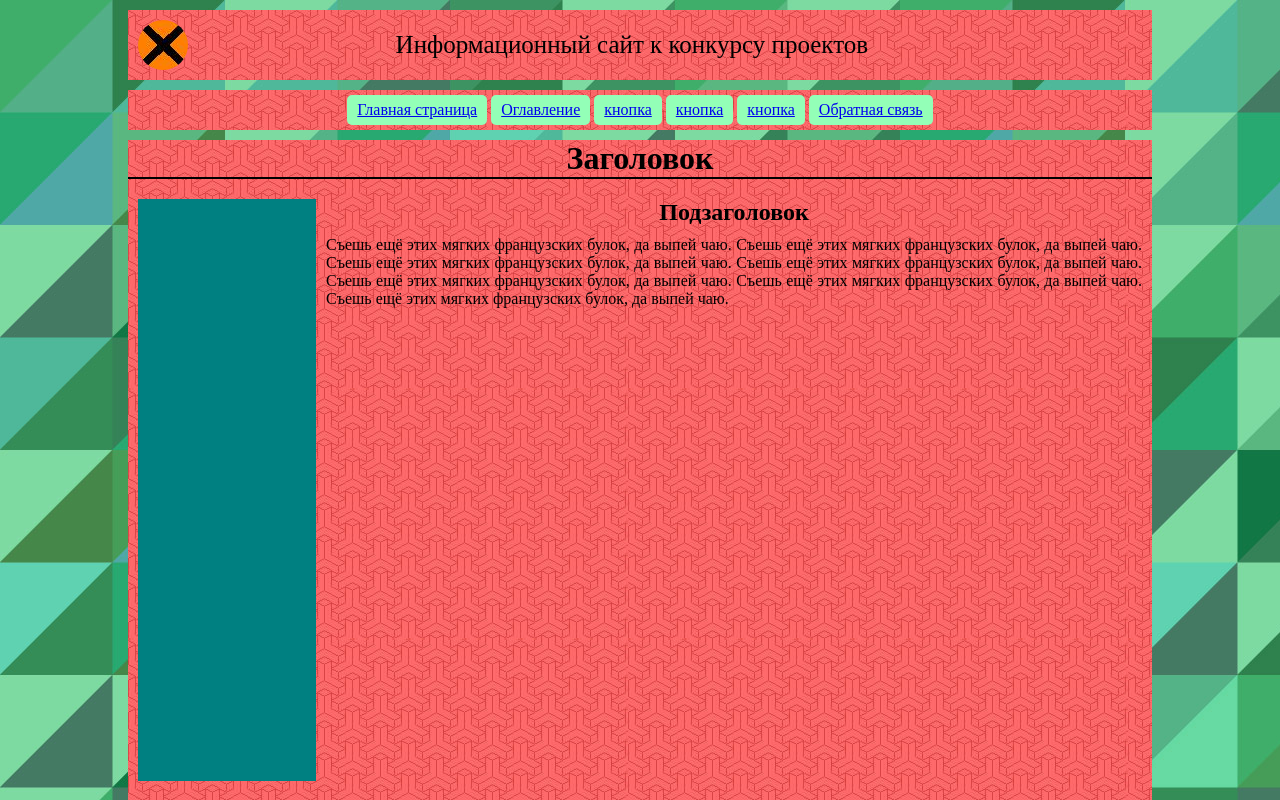
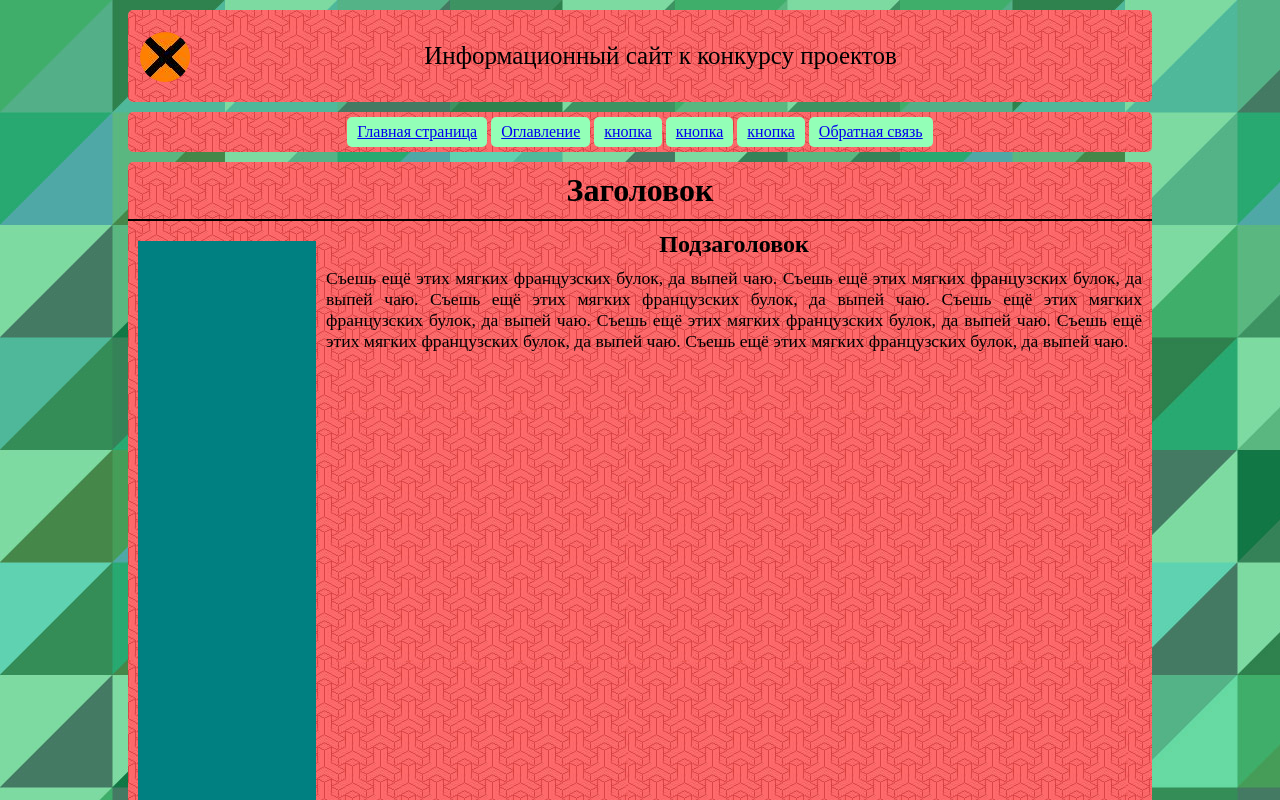
Before and after one commit to t1mz/orlenok-web-project, a plain HTML site: page index.html in a window 1280 px wide. Shown: the top 800 px of the page. Drawn offline with Linux system fonts and the light colour scheme.

Commit message:
Add files via upload
Исправлены мелкие недочеты.

```diff
--- a/css/styles.css
+++ b/css/styles.css
@@ -1,9 +1,9 @@
 * {/* Применяется ко всем объектам */
     margin:0px;
     padding:0px;
-    /*border:1px dotted;*/
+    /* border:1px dotted; */
 }
-body{
+body {
     width:80%;
     margin-left:auto;
     margin-right:auto;
@@ -13,30 +13,31 @@ body{
 div {
     margin-top:10px;
     margin-bottom:10px;
-    /*background:white;*/
 }
 #header{
-   background-image:url(../img/system/background-placeholder.jpg);
+    border-radius:5px;
+    background-image:url(../img/system/background-placeholder.jpg);
+    overflow:auto;
 }
-#header div img {
+#header div {border:1px dotted transparent;}
+.head-cont{
+    margin-left:10px;
+    margin-right:10px;
+}
+#header img {
     border-radius:50px;
 }
-#header div {
-    display: inline-block;
-    margin-left:10px;
-    margin-right:10px;
-    vertical-align: middle;
-    background-color: transparent;
+.logo {
+    float:left;
 }
 .head-name {
-    width:80%;
-    text-align: center;
-    background-color: transparent;
+    padding:10px;
+    text-align:center;
     font-size:25px;
-    position:relative;
-    left:1%;
+    vertical-align:middle
 }
 #menu {
+    border-radius:5px;
     text-align: center;
     background-image:url(../img/system/background-placeholder.jpg);
     padding:5px;
@@ -44,7 +45,7 @@ div {
 .menu-btn {
     display: inline-block;
     height:30px;
-    line-height:30px; /*Для центровки текста по вертикали*/
+    line-height:30px;
     background:#93FFB7;
     border-radius:5px;
     padding:0px 10px;
@@ -52,59 +53,62 @@ div {
 .menu-btn:hover {
     display: inline-block;
     height:30px;
-    line-height:30px; /*Для центровки текста по вертикали*/
+    line-height:30px;
     background:#70C38C;
     border-radius:5px;
     padding:0px 10px;
 }
-#content{
-   background-image:url(../img/system/background-placeholder.jpg);
+#content {
+    border-radius:5px;
+    background-image:url(../img/system/background-placeholder.jpg);
 }
-#content H1{
+#content H1 {
+    text-align:center;
+    padding:10px;
+}
+#content H2 {
     text-align:center;
 }
-#content H2{
-    text-align:center;
+.post{
+    overflow:auto;
 }
-.post-cont{
-
+.post-cont {
+    margin-top:0px;
     padding-left:10px;
     padding-right:10px;
 }
-.post-text{
+.post-text {
     text-align:justify;
+    font-size:110%;
 }
-.post-img-l{
+.post-img-l {
     float:left;
     margin-left:10px;
     margin-right:10px;
 }
-.post-img-r{
+.post-img-r {
     float:right;
     margin-left:10px;
     margin-right:10px;
 }
-.post-img-c{
+.post-img-c {
     display:block;
     width:100%;
     vertical-align:middle;
     text-align:center;
 }
-.post{
-    overflow:auto;
+.return-btn {
+    text-align:center;
+    padding-bottom:10px;
 }
-.return-btn{
-  text-align:center;
-  padding:10px;
-}
-#footer{
-  background-image:url(../img/system/background-placeholder.jpg);
+#footer {
+    border-radius:5px;
+    background-image:url(../img/system/background-placeholder.jpg);
 }
 #footer div {
-    background-color: transparent;
-     margin:5px;
+    margin:5px;
 }
 #footer p {
     text-align:right;
-    padding:5px;
+    padding:10px;
 }
--- a/index.html
+++ b/index.html
@@ -4,10 +4,12 @@
 <TITLE>Конкурсный сайт</TITLE>
 </HEAD>
 <BODY>
+<a name="top"></a>
 <div id="header" >
-<a name="Вверх"></a>
-  <div><img src="img/system/logo.jpg"></div>
-  <div class="head-name">Информационный сайт к конкурсу проектов</div>
+  <div class="head-cont">
+  <div class="logo"><img src="img/system/logo.jpg"></div>
+  <div class="head-name"><p>Информационный сайт к конкурсу проектов</p></div>
+  </div>
 </div>
 <div id="menu">
     <a href='index.html' class="menu-btn">Главная страница</a>
@@ -57,7 +59,7 @@
   </div>
   <hr color="black">
   <div class="return-btn">
-    <a href="#Вверх" >Вернуться наверх</a>
+    <a href="#top" >Вернуться наверх</a>
   </div>
 </div>
 <div id="footer">
```
